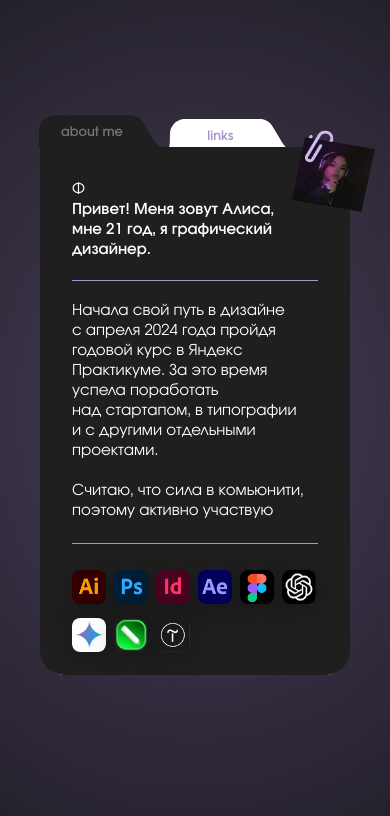
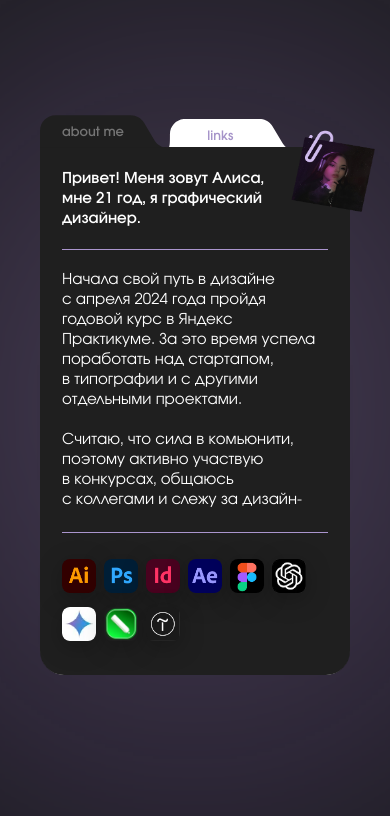
Before and after one commit to biscet/alice-visite-card, a React (Vite) app: page / in a window 390 px wide. Shown: the top 816 px of the page. Built offline with nearby package versions, Linux system fonts and the light colour scheme.

Commit message:
Фикс

```diff
--- a/src/Page.module.css
+++ b/src/Page.module.css
@@ -544,20 +544,25 @@
   }
 
   .firstCard {
-    padding: 16px;
+    padding: 22px;
   }
 
   .cardSecondary {
-    padding: 16px;
+    padding: 22px;
   }
 
   .cardPrimaryContent {
     max-width: 100%;
   }
 
+  .cardPrimary {
+    padding: 22px;
+  }
+
   .tab {
     width: 128px;
     height: 32px;
+    left: 0px;
     top: -32px;
   }
 
--- a/src/Page.tsx
+++ b/src/Page.tsx
@@ -282,7 +282,7 @@ export default function Page() {
                     <span>about me</span>
                 </div>
 
-Ф                <img
+               <img
                     src="/images/other/Frame 1597878152 (1).png"
                     alt="Alice"
                     loading="eager"
```
